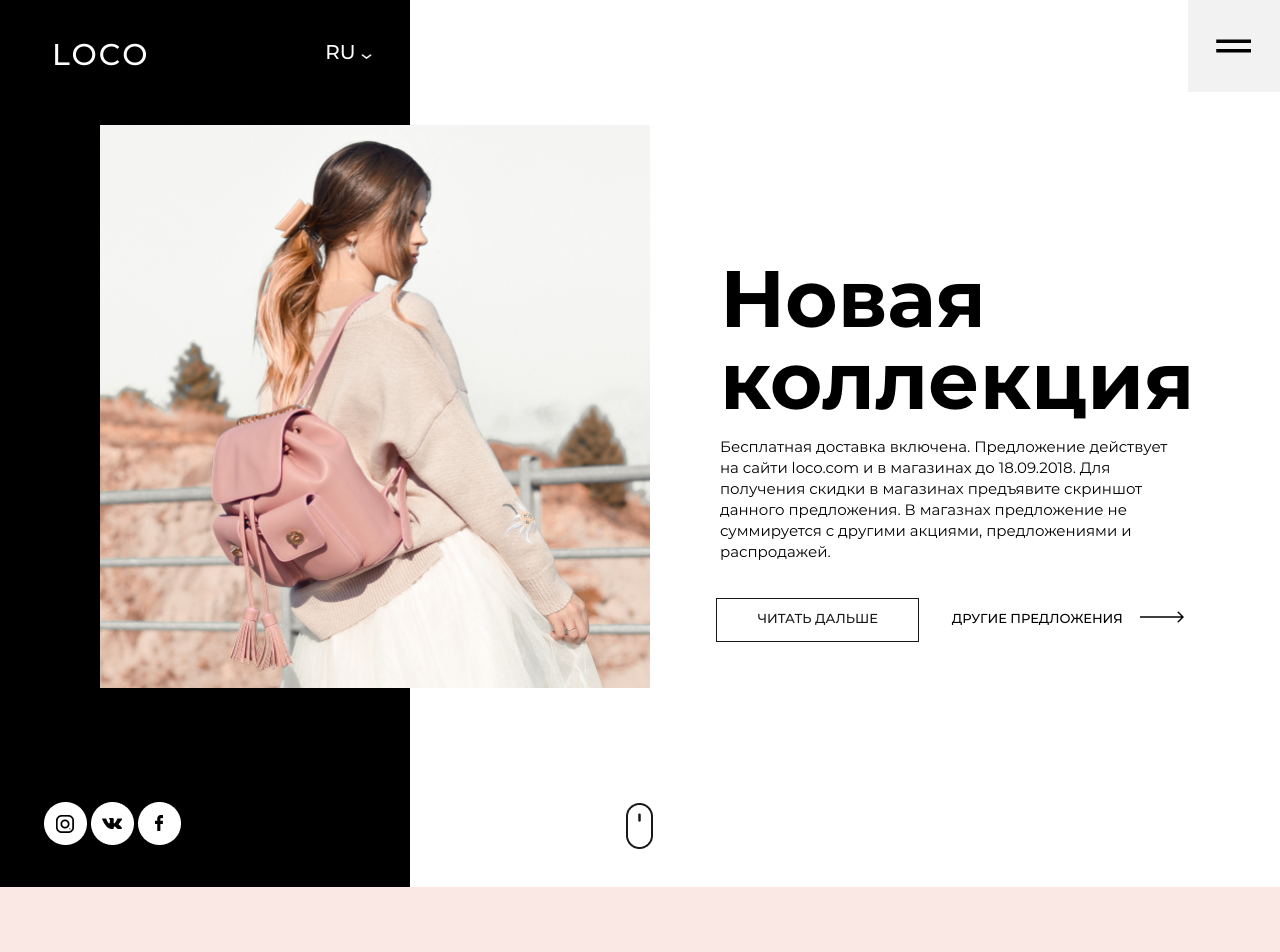
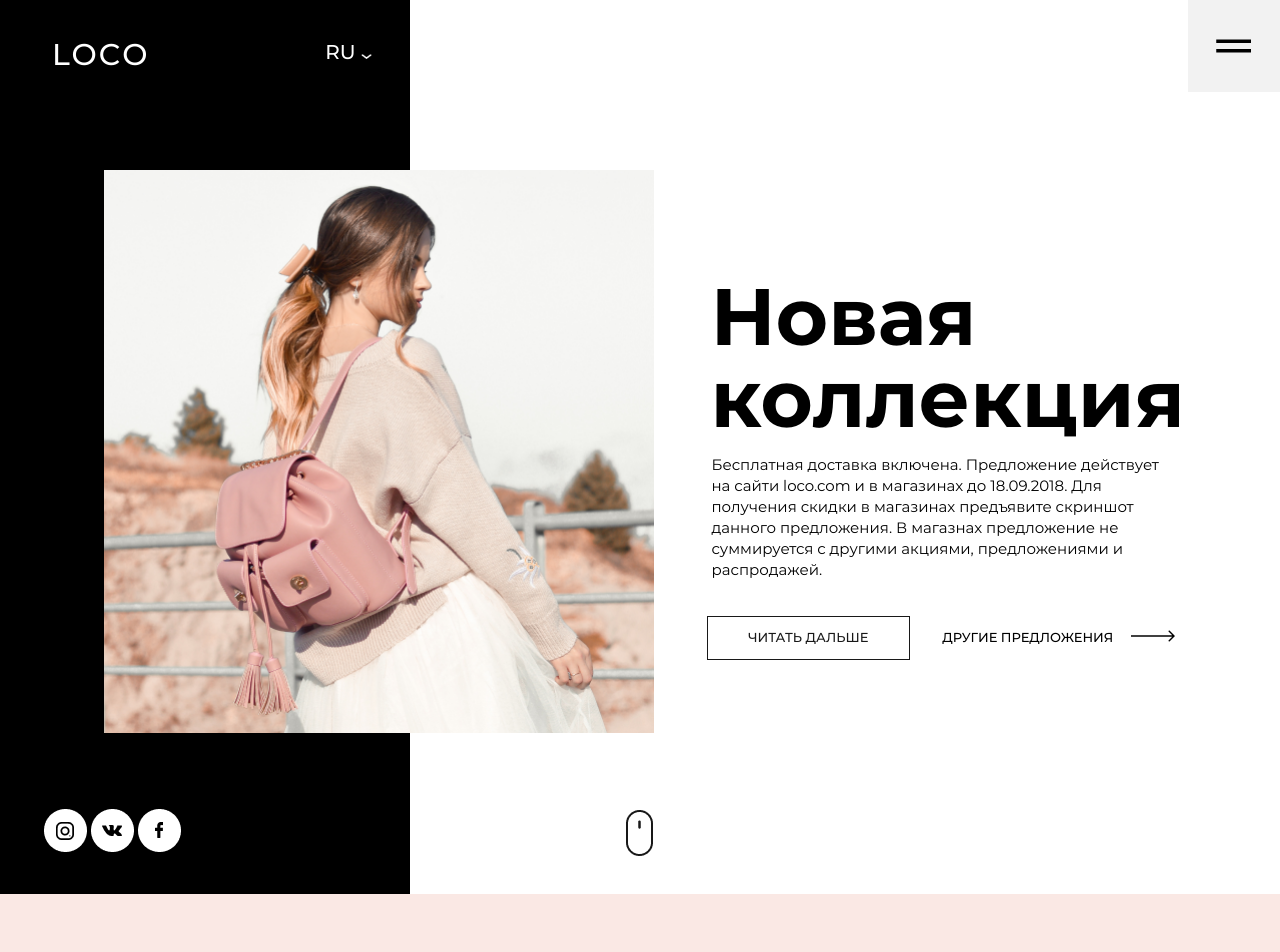
Before and after one commit to WebHeroSchool/pro_look, a plain HTML site: page index.html in a window 1280 px wide. Shown: the top 952 px of the page. Drawn offline with Linux system fonts and the light colour scheme; a web font is replaced by a local one.

Commit message:
changes11

```diff
--- a/style.css
+++ b/style.css
@@ -13,7 +13,7 @@ button, a:hover {
 .header {
 	display: flex;
 	justify-content: space-between;
-	padding-bottom: 19px;
+	padding-bottom: 20px;
 }
 
 .header__title {
@@ -67,12 +67,13 @@ button, a:hover {
 
 .main__picture {
 	padding-left: 20px;
+	margin-top: 44px;
 }
 
 .main__photo {
 	width: 100%;
 	max-width: 550px;
-	margin-right: 46px;
+	margin-right: 39px;
 	height: auto;
 }
 
@@ -84,8 +85,8 @@ button, a:hover {
 .main__title {
 	font: normal bold 80px/82px Montserrat;
 	margin-bottom: 0;
-	margin-top: 82px;
-	padding-left: 10px;
+    margin-top: 73px;
+    padding-left: 4px;
 }
 
 .main__arrow-down {
@@ -97,7 +98,7 @@ button, a:hover {
 	display: block;
 	max-width: 467px;
 	margin-bottom: 35px;
-	padding-left: 10px;
+	padding-left: 5px;
 }
 
 .main__btn {
@@ -107,7 +108,7 @@ button, a:hover {
 	border: 1.5px solid #000000;
 	width: 42.8%;
 	height: 44px;
-	margin-left: 6px;
+	margin-left: 0px;
 	margin-right: 6%;
 	text-transform: uppercase;
 }
@@ -135,11 +136,11 @@ button, a:hover {
 
 .main__footer {
 	display: flex;
-	justify-content: space-between;
-	width: 50%;
-	height: auto;
-	padding: 8.6% 3.4%;
-	padding-bottom: 37px;
+    justify-content: space-between;
+    width: 50%;
+    height: auto;
+    padding: 5.6% 3.4%;
+    padding-bottom: 37px
 }
 
 .main__instagram-icon,.main__vk-icon, .main__facebook-icon {
@@ -533,6 +534,7 @@ button, a:hover {
 		height: 100%;
 		width: 100%;
 		padding-left: 0;
+		margin-top: 0;
 	}
 
 	.main__photo {
```
